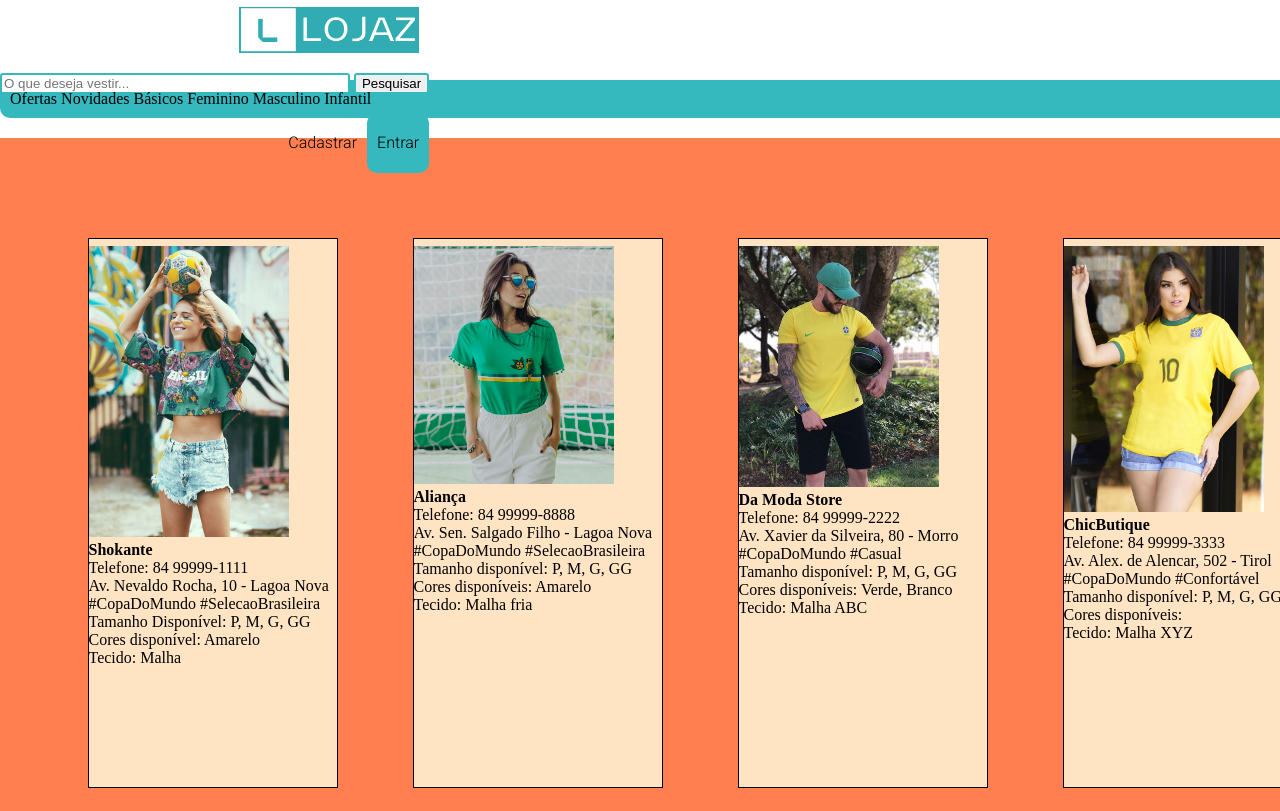
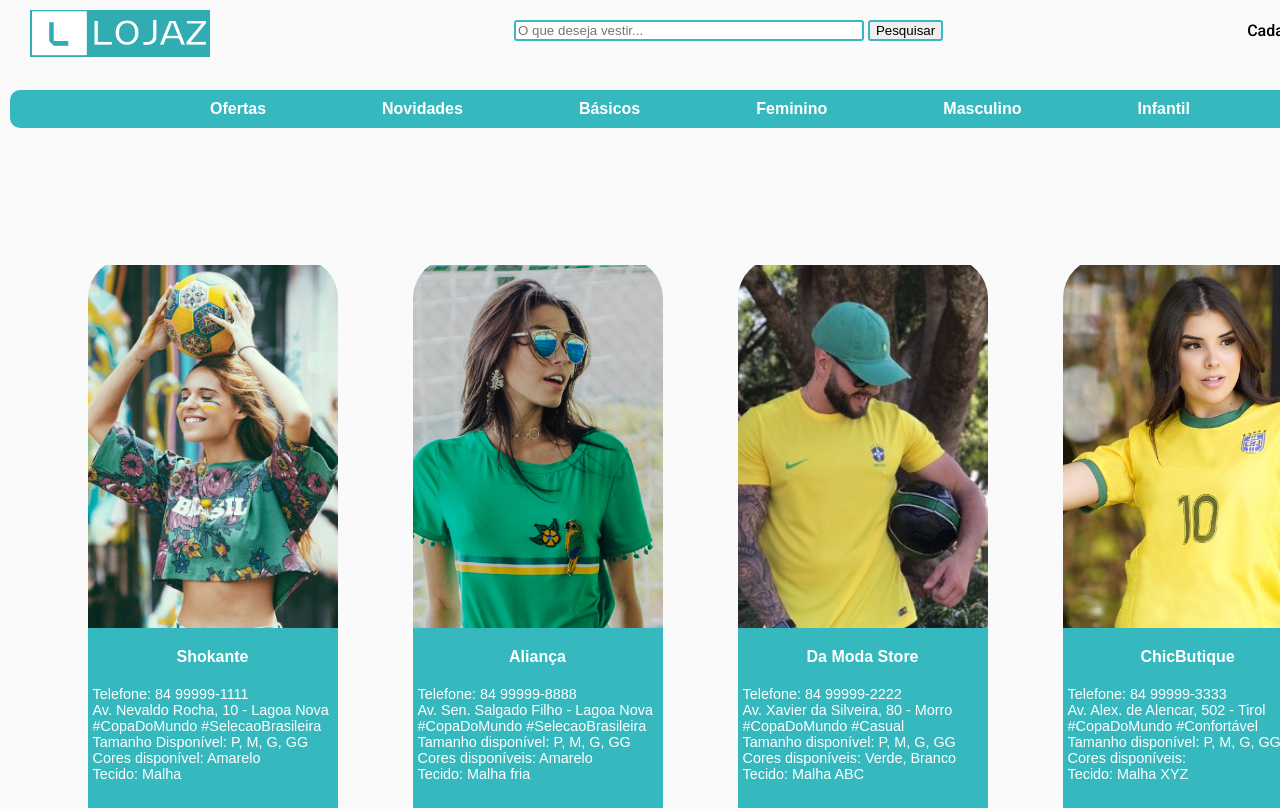
Before and after one commit to ythairony/ProjetoWeb, a plain HTML site: page index.html in a window 1280 px wide. Shown: the top 811 px of the page. Drawn offline with Linux system fonts and the light colour scheme.

Commit message:
Finalizando projeto figma

```diff
--- a/style.css
+++ b/style.css
@@ -21,7 +21,7 @@ font-family: 'Roboto', sans-serif;
 
 
 body {
-    background-color: var(--white);
+    background-color: white;
     color: var(--black);
     width: 1400px;
     margin: auto;
@@ -30,7 +30,7 @@ body {
 }
 
 header {
-    /* background-color: var(--yellow); */
+    background-color: rgba(189, 189, 189, 0.080);
     display: flex;
     justify-content: space-between;
     height: 60px;
@@ -39,40 +39,34 @@ header {
     /* box-shadow: 0px 3px 3px rgba(0, 0, 0, 0.103); */
 }
 
-a.textologo {
-    text-decoration: none;
-    line-height: 60px;
-    color: var(--green1);
-    transition: 0.5s;
+
+nav {
+    display: flex;
+    align-items: center;
+    justify-content: space-between;
+    width: 100%;
 }
 
-a.textologo:hover {
-    color: var(--green2);
-}
 
-div.logo {
-    transition: 0.5s;
-}
 
-div.logo:hover{
-    background-color: var(--green1);
+nav div a{
+
+    color: var(--black);
+    float: right;
+    /* line-height: 60px; */
+    padding: 0px 10px;
+    text-decoration: none;
+    transition: color 0.5s, background-color 0.5s;
     border-radius: 10px;
 }
 
-nav a{
-    color: var(--black);
-    float: right;
-    line-height: 60px;
-    padding: 0px 10px;
-    text-decoration: none;
-    transition: color 0.5s, background-color 0.5s;
+
+.cad {
+    font-weight: 400;
 }
 
-nav a:hover{
-    color: var(--yellow);
-    background-color: var(--green2);
-    border-radius: 10px;
-
+.botoes {
+    padding-right: 10px;
 }
 
 .entrar {
@@ -81,6 +75,8 @@ nav a:hover{
     text-decoration: none;
     background-color: var(--green2);
     border-radius: 10px;
+    color: white;
+    font-weight: 400;
     /* height: 30px; */
     }
 
@@ -88,7 +84,7 @@ nav a:hover{
     color: var(--green);
     background-color: var(--green1);
     border-radius: 10px;
-    line-height: 60px;
+    /* line-height: 60px;  */
 }
 
 .logo img {
@@ -125,12 +121,28 @@ form {
     line-height: 60px;
 }
 
-div.menu {
+section {
+    background-color: rgba(189, 189, 189, 0.080);
+    padding: 10px;
+}
+
+.menu {
+    display: flex;
     background-color: var(--green2);
     margin: 20px 0px;
     padding: 10px;
     border-radius: 10px;
     align-items: center;
+    justify-content: space-between;
+    padding-left: 200px;
+    padding-right: 200px;
+    text-decoration: none;
+}
+
+.menu a {
+    color: white;
+    font-family: sans-serif;
+    font-weight: bold;
 }
 
 div a {
@@ -143,18 +155,74 @@ main {
     flex-direction: row;
     flex-wrap: wrap;
     justify-content: space-around;
-    background-color: coral;
-    height: 1500px;
+    background-color: rgba(189, 189, 189, 0.080);
+    height: 1600px;
     width: 100%;
     padding: 0px 50px;
 }
 
 .container {
-    background-color: bisque;
+    /* background-color: bisque; */
     min-width: 250px;
+    max-width: 250px;
     height: 550px;
-    border: 1px solid black;
+    /* border: 1px solid black; */
     margin: 100px 20px;
     justify-content: space-between;
+    border-radius: 40px 40px 0px 0px;
+    position: relative;
+    overflow: hidden;
 
 }
+
+.disc {
+    background-color: var(--green2);
+    height: 180px;
+    width: 100%;
+    position: absolute;
+    bottom: 0;
+}
+
+footer {
+    background-color: rgba(189, 189, 189, 0.080);
+    height: 800px;
+}
+
+
+.container img {
+    object-fit: cover;
+    width: 100%;
+    height: 100%;
+}
+
+h4 {
+    text-align: center;
+    padding: 20px;
+    font-family: sans-serif;
+    font-weight: bold;
+    color: white;
+}
+
+main p {
+    color: white;
+    padding-left: 5px;
+    font-family: sans-serif;
+    font-size: 0.9em;
+}
+
+.footer {
+    height: 200px;
+}
+
+h1 {
+    text-align: center;
+    padding-top: 100px;
+    font-family: sans-serif;
+}
+
+footer p {
+    text-align: center;
+    font-family: sans-serif;
+    font-size: 1.5em;
+    padding: 50px 200px 100px 200px;
+}
```
